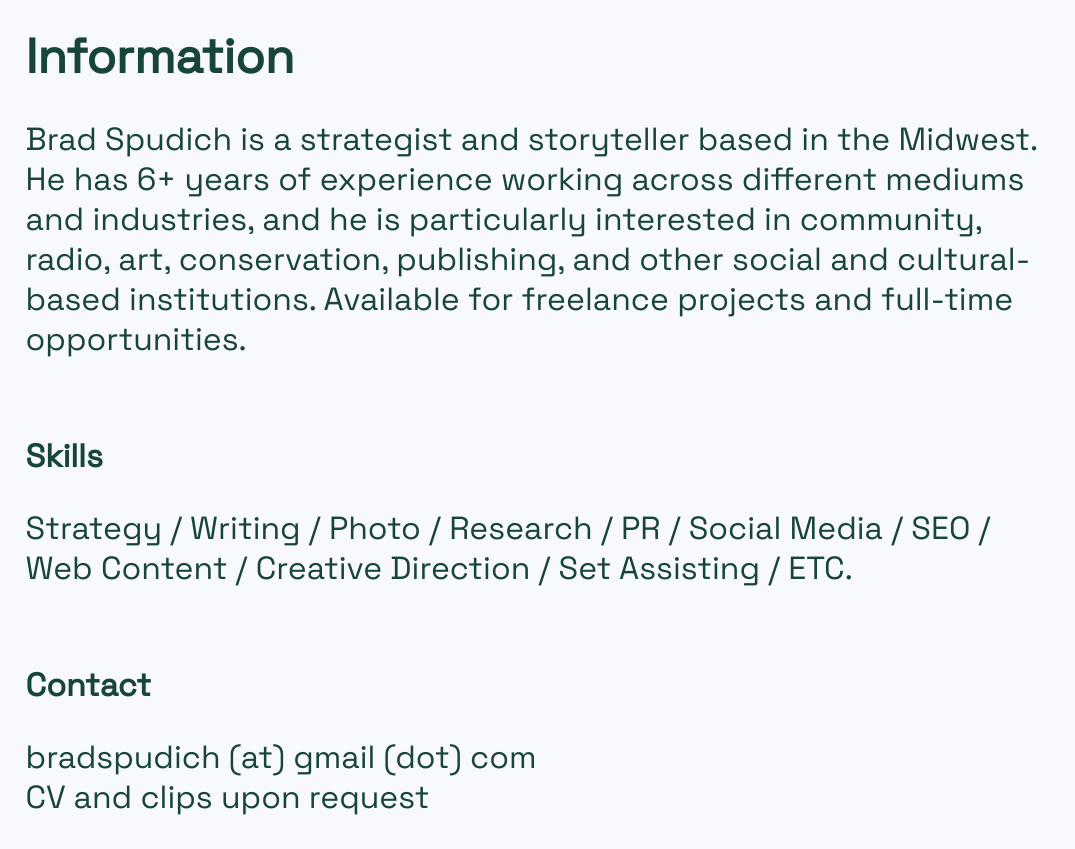
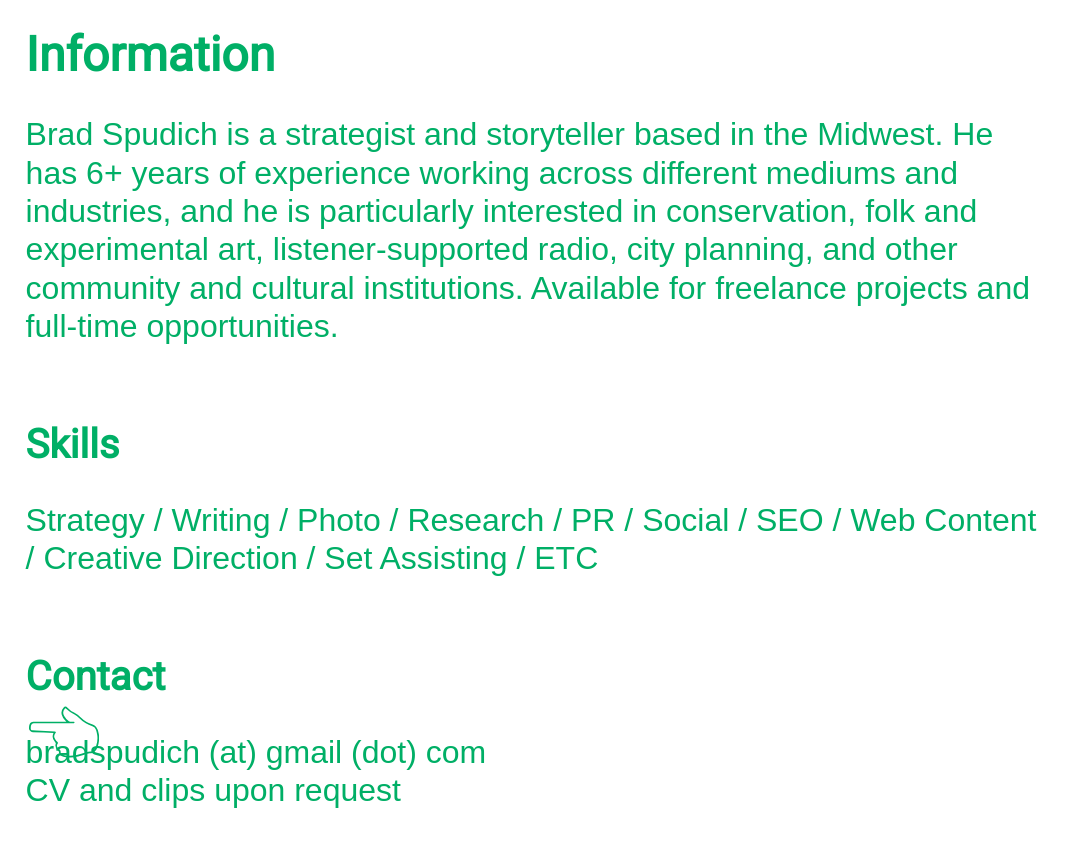
Before and after one commit to bradspudich/portfolio, a plain HTML site: page info.html in a window 1280 px wide. Shown: the whole page, without its empty margins (0-1075 px from the left). Drawn offline with Linux system fonts and the light colour scheme.

Commit message:
002: updates to copy, style changes, add pointer button and favicon

```diff
--- a/info.html
+++ b/info.html
@@ -10,7 +10,7 @@
     <meta name="viewport" content="width=device-width, initial-scale=1">
     <meta name="description" content="Brad Spudich" />
     <meta property="og:title" content=">Brad Spudich" />
-    <link rel="icon" type="image/ico" href="http://donetodeathprojects.com/favicon.ico">
+    <link rel="icon" type="image/ico" href=favicon.ico>
     <link rel="stylesheet" href=style.css />
 </head>
 
@@ -19,18 +19,22 @@
     <div id="header">
 
         <h1>Information</h1>
+
         <p>
-            Brad Spudich is a strategist and storyteller based in the Midwest. He has 6+ years of experience working across different mediums and industries, and he is particularly interested in community, radio, art, conservation, publishing, and other social and cultural-based institutions. Available for freelance projects and full-time opportunities.
+            Brad Spudich is a strategist and storyteller based in the Midwest. He has 6+ years of experience working across different mediums and industries, and he is particularly interested in conservation, folk and experimental art, listener-supported radio, city planning, and other community and cultural institutions. Available for freelance projects and full-time opportunities.
         </p>
         <br>
         <h2>Skills</h2>
-        <p>Strategy / Writing / Photo / Research / PR / Social Media / SEO / Web Content / Creative Direction / Set Assisting / ETC.</p>
+        <p>Strategy / Writing / Photo / Research / PR / Social / SEO / Web Content / Creative Direction / Set Assisting / ETC</p>
         <br>
         <h2>Contact</h2>
         <p>bradspudich (at) gmail (dot) com <br>
             CV and clips upon request</p>
+    </div>
 
-
+    <div class="footer">
+        <a href=index.html>
+            <svg xmlns="http://www.w3.org/2000/svg" width="40" height="30" viewBox="0 0 40 29.1"><path d="M13.9,15.15l-5.43-.26L2.2,14.64A2.39,2.39,0,0,1,0,11.85a5.34,5.34,0,0,1,.31-1.54A2.37,2.37,0,0,1,2.66,8.67h18.7l-.53-.57A7.64,7.64,0,0,1,18.7,4.65a4.28,4.28,0,0,1,1-4c.77-.9,1.5-.85,2.3,0A12.92,12.92,0,0,0,26,3.59,10.94,10.94,0,0,1,29.46,6.1a17.41,17.41,0,0,0,6.93,4.23,4.06,4.06,0,0,1,2,1.42,7.55,7.55,0,0,1,1.54,4.12,16.12,16.12,0,0,1-.77,7.45A5.77,5.77,0,0,1,37.27,26a3,3,0,0,1-2.34.69,4.33,4.33,0,0,0-1.66.25c-1.74.52-3.45,1.16-5.21,1.6a17.22,17.22,0,0,1-8.41.11,2.94,2.94,0,0,1-2.57-2.79c0-.2-.24-.41-.42-.58a4,4,0,0,1-1.58-3.07,1.19,1.19,0,0,1,.06-.47c.37-.66.11-1.12-.35-1.66a4.27,4.27,0,0,1-.89-4.68A.84.84,0,0,0,13.9,15.15Zm.22-5.54H3a1.62,1.62,0,0,0-1.75,1,5.73,5.73,0,0,0-.22,2.06c0,.63.48.91,1.13.95l1.87.12,10.67.48c.65,0,.83.4.44.93a3,3,0,0,0-.07,3.7,7.12,7.12,0,0,0,1.07,1.31.8.8,0,0,1,.19,1.13,1.93,1.93,0,0,0,.08,2.21,7,7,0,0,0,1.23,1.32,1,1,0,0,1,.44.94,1.56,1.56,0,0,0,1,1.67,5.86,5.86,0,0,0,1.16.39,16.64,16.64,0,0,0,7-.1c1.8-.4,3.54-1.09,5.33-1.58a9.44,9.44,0,0,1,2.46-.4A2.17,2.17,0,0,0,36.9,25a10.13,10.13,0,0,0,1.4-2.28A13.18,13.18,0,0,0,39,16.38a14.4,14.4,0,0,0-.75-3.11,3.24,3.24,0,0,0-2-2,19.45,19.45,0,0,1-7.66-4.71,9.49,9.49,0,0,0-2.35-1.8,19.62,19.62,0,0,1-4.83-3.38c-.49-.46-.64-.47-1.05.06a3.51,3.51,0,0,0-.24,4,8.81,8.81,0,0,0,2.67,3,1.33,1.33,0,0,0,.71.2c.7,0,1.41,0,2.11,0,.17,0,.4.28.43.47s-.24.33-.42.43-.3,0-.46,0Z"/></svg></a>
     </div>
 
 </body>
--- a/style.css
+++ b/style.css
@@ -1,4 +1,4 @@
-@import url('https://fonts.googleapis.com/css2?family=Space+Grotesk&display=swap');
+@import url('https://fonts.googleapis.com/css2?family=Roboto:ital@0;1&display=swap');
 
 
 html,
@@ -8,22 +8,25 @@ body {
 }
 
 body {
-    background-color: ghostwhite;
-    font-family: 'Space Grotesk', sans-serif;
-    color: #18453B;
+    background-color: white;
+    font-family: 'Roboto', sans-serif;
+    color: #00AF66;
     margin: 0;
     width: 100vw;
     position: relative;
+    font-weight: 500;
+    line-height: 1.2;
 }
 
 a {
-    color: #18453B;
+    color: #00AF66;
+    text-decoration: underline;
 }
 
 a:hover {
-    color: #18453B;
-    background-color: darkorange;
+    color: #1C4220;
     font-style: italic;
+    text-decoration: underline;
 }
 
 p {
@@ -41,18 +44,38 @@ p.home {
 h1 {
     margin: 24px 0 0 0;
     font-size: 3rem;
-    font-family: 'Space Grotesk';
+    font-family: 'Roboto';
 }
 
 h2 {
     margin: 24px 0 0 0;
-    font-size: 2rem;
-    font-family: 'Space Grotesk';
+    font-size: 2.5rem;
+    font-family: 'Roboto';
 }
 
 #header {
     width: 80vw;
     margin: 2vw 2vw;
+}
+
+.footer {
+    width: 80vw;
+    position: fixed;
+    bottom: 0;
+    margin: 2vw 2vw;
+    padding: 3px;
+    color: white;
+    text-align: left;
+}
+
+svg {
+  width: 70px;
+  height: 70px;
+  fill: #00AF66;
+}
+
+svg:hover {
+  fill: #1C4220;
 }
 
 .fadeOut {
```
Also changed, not shown: index.html (+2 -2 lines), into.html (+21 -2 lines), favicon.ico (added), pointer.svg (added).
